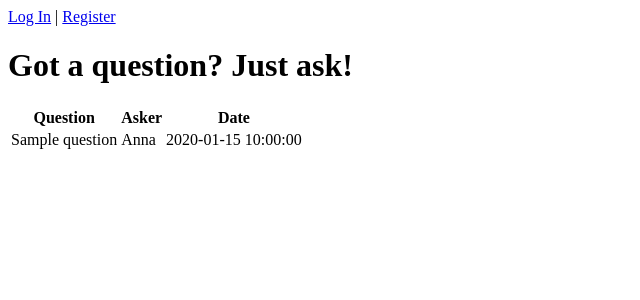
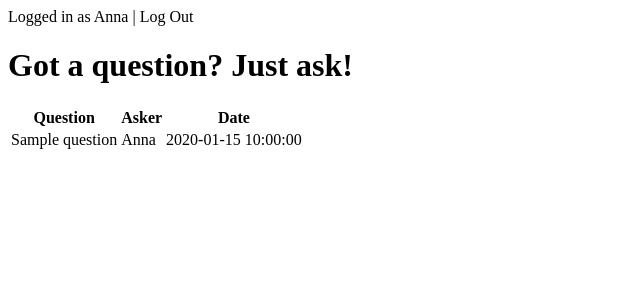
Before and after one commit to sopharsogood/just-flasking-questions, a Flask app: page / in a window 1280 px wide. Shown: the top 300 px of the page, without its empty margins (0-640 px from the left). Run offline with Flask 2, Linux system fonts and the light colour scheme; a user stored in the database is signed in; data comes from the database, SQL or seed files in the repository; both versions use the stored data as it was after the commit; tables that the repository leaves empty hold one stand-in row (values such as "Sample post").

Commit message:
Registration post method allowed, and logs you in when registering

```diff
--- a/app.py
+++ b/app.py
@@ -85,7 +85,7 @@ def login():
     else:
         return render_template('users/login.html')
 
-@app.route('/register')
+@app.route('/register', methods=['GET','POST'])
 def register():
     if request.method == "POST":
         chosen_username = request.form['username']
@@ -95,6 +95,7 @@ def register():
         try:
             db.session.add(new_user)
             db.session.commit()
+            session['username'] = new_user.username
             return redirect('/')
         except:
             return "Account registration failed. Sorry!"
--- a/templates/layout.html
+++ b/templates/layout.html
@@ -4,7 +4,7 @@
     <meta charset="UTF-8">
     <meta http-equiv="X-UA-Compatible" content="IE=edge">
     <meta name="viewport" content="width=device-width, initial-scale=1.0">
-    {% if username in session %}
+    {% if 'username' in session %}
         Logged in as {{ session['username'] }} | Log Out
     {% else %}
         <a href={{url_for('login')}}>Log In</a> | <a href={{url_for('register')}}>Register</a>
```
Also changed, not shown: instance/development.db.
